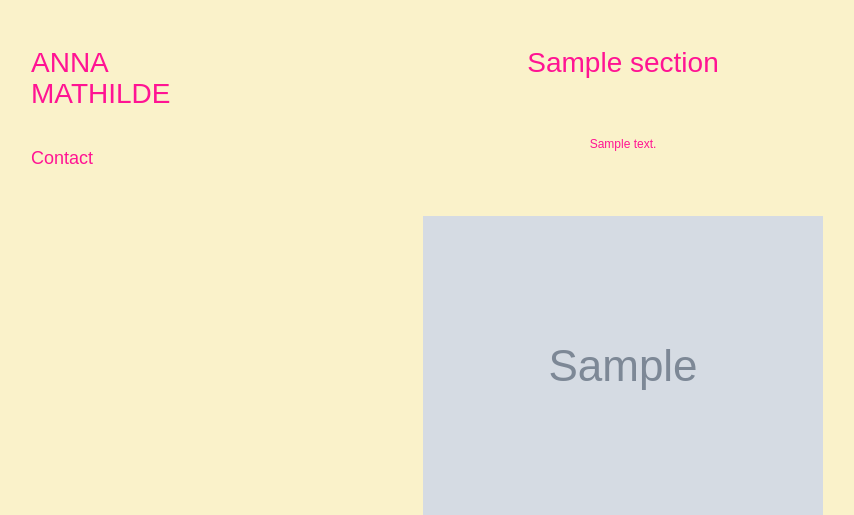
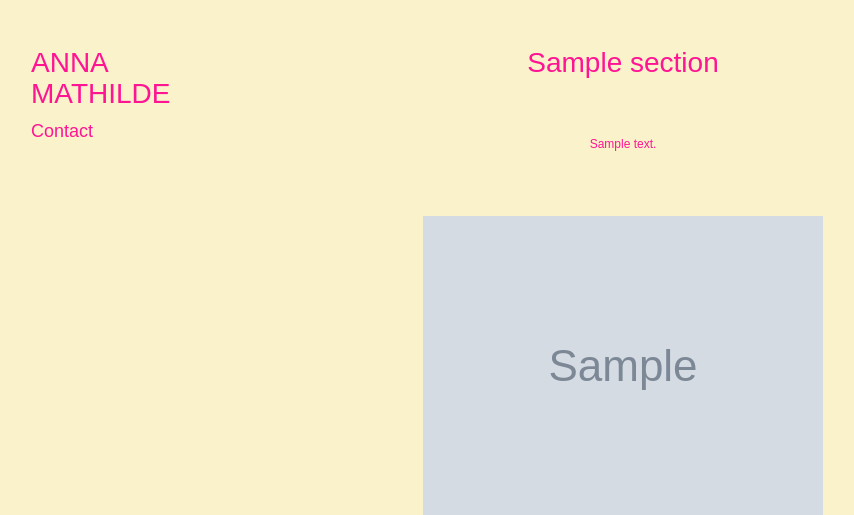
Before and after one commit to KingsleyBell/anna_website, a Python web app: template app/templates/section.html in a window 1280 px wide. Shown: the top 515 px of the page, without its empty margins (17-871 px from the left). Run offline with Jinja, Linux system fonts and the light colour scheme; the template is opened without the code that fills it: most values are stand-ins (such as "Sample title", 1, 10 or a date in 2020); grey boxes marked "Sample" are stand-in pictures; some libraries are stand-ins or nearby versions.

Commit message:
Fix nav styling.

```diff
--- a/app/static/css/main.css
+++ b/app/static/css/main.css
@@ -38,7 +38,6 @@ a, a:hover {
 .nav-link {
     cursor: pointer;
     font-size: 18px;
-    font-weight: 100;
 }
 
 .section {
--- a/app/templates/partials/nav.html
+++ b/app/templates/partials/nav.html
@@ -9,9 +9,7 @@
     <div class="navbar-collapse" id="navbarNavDropdown">
       <ul class="nav flex-column">
         <li class="nav-item">
-            <a href="{{ url_for('contact') }}" class="nav-link nav-section py-0 pl-0" style="white-space: pre-line; color: inherit;">
-              Contact
-            </a>
+            <a href="{{ url_for('contact') }}" class="nav-link nav-section py-0 pl-0" style="white-space: pre-line; color: inherit;">Contact</a>
         </li>
       </ul>
     </div>
```
